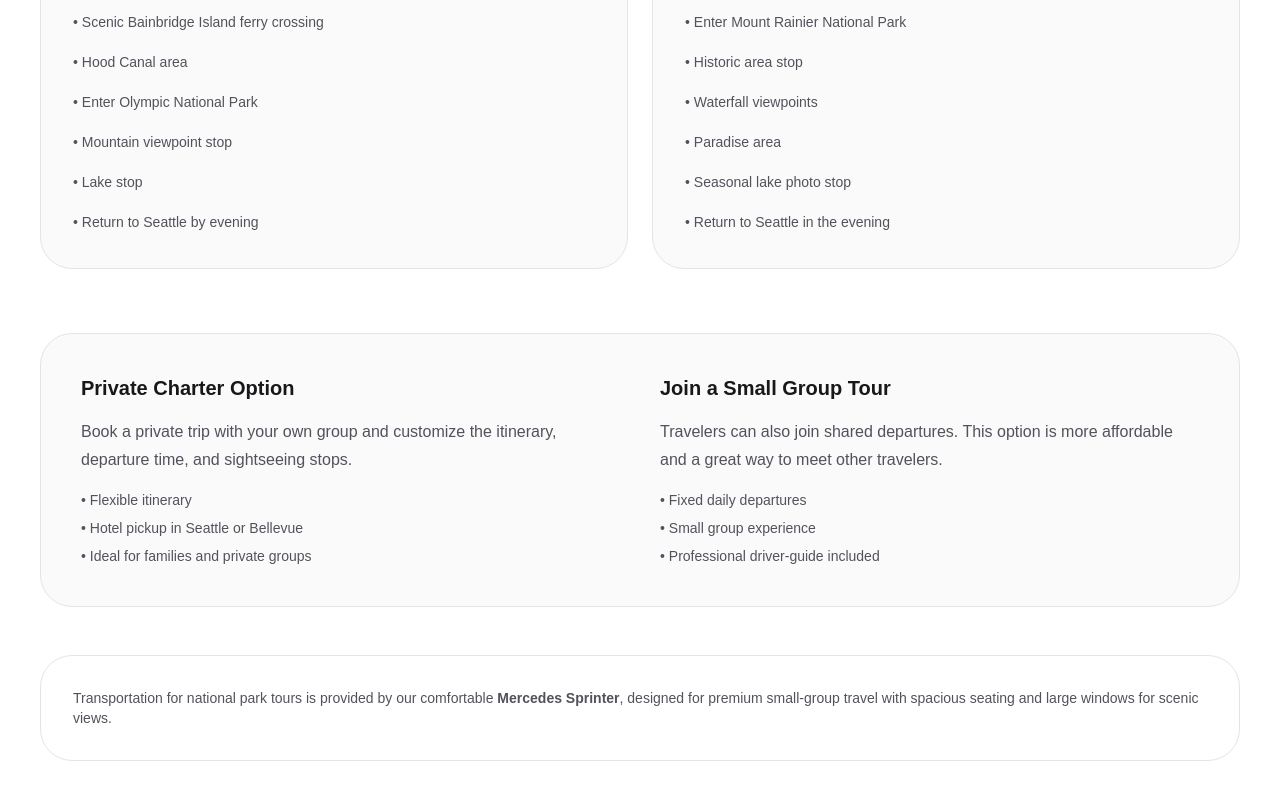
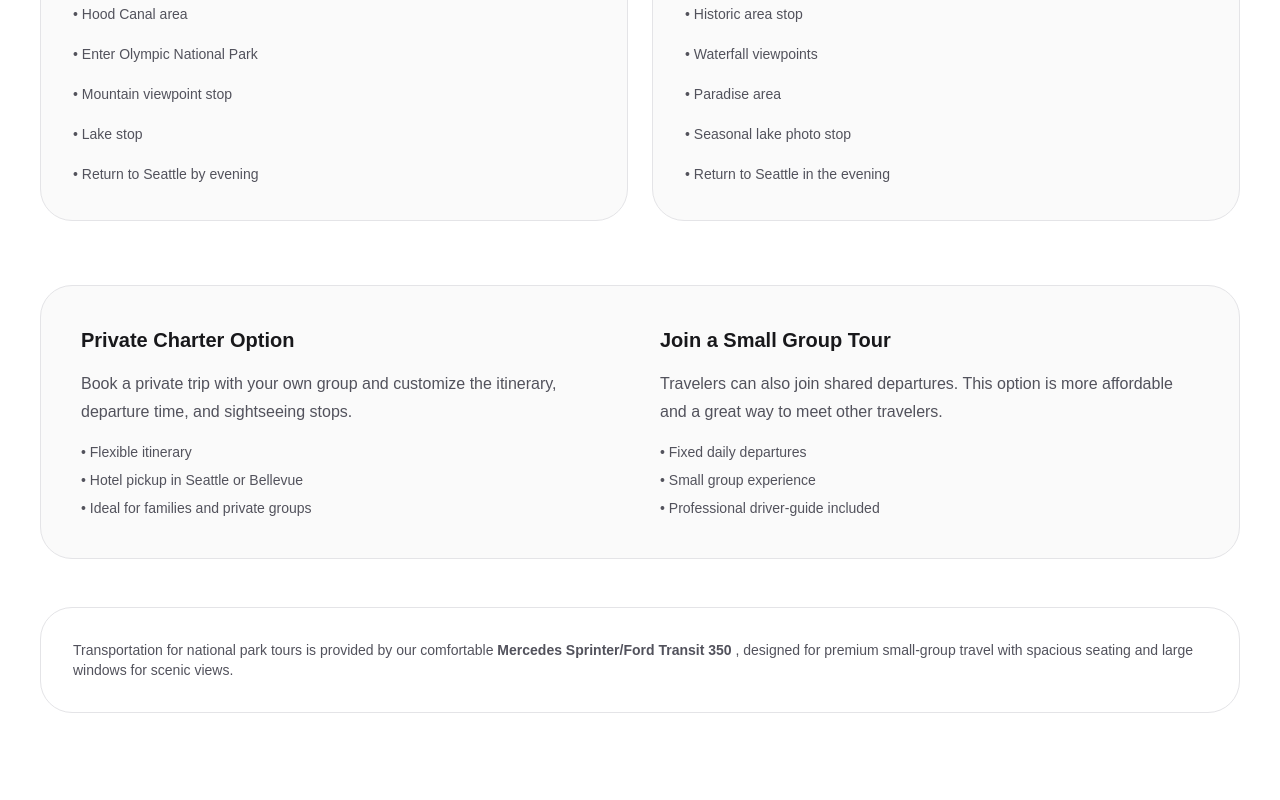
Before and after one commit to fkbearwq/app, a Next.js app: page / in a window 1280 px wide. Shown: the part 5160-5960 px from the top of the page. Built offline with nearby package versions, Linux system fonts and the light colour scheme.

Commit message:
Update page.jsx

```diff
--- a/app/page.jsx
+++ b/app/page.jsx
@@ -683,13 +683,13 @@ const [bookedDates, setBookedDates] = useState(new Set());
 
                 <div className="rounded-2xl bg-zinc-50 p-5">
                   <div className="flex items-center justify-between text-sm text-zinc-600">
-                    //<span>Reservation Deposit</span>
-                    //<span className="font-semibold text-zinc-900">$50</span>
+                    <span>Reservation Deposit</span>
+                    <span className="font-semibold text-zinc-900">$50</span>
                   </div>
-                  /*<div className="mt-2 text-xs leading-6 text-zinc-500">
+                  <div className="mt-2 text-xs leading-6 text-zinc-500">
                     This version is ready to be upgraded later for Stripe,
                     database, and automated confirmation emails.
-                  </div>*/
+                  </div>
                 </div>
 
                 <button className="rounded-2xl bg-zinc-900 px-6 py-3 text-sm font-medium text-white transition hover:opacity-90">
@@ -870,7 +870,7 @@ const [bookedDates, setBookedDates] = useState(new Set());
 
           <div className="mt-12 rounded-[2rem] border border-zinc-200 p-8 text-sm text-zinc-600">
             Transportation for national park tours is provided by our comfortable
-            <span className="font-semibold"> Mercedes Sprinter</span>, designed for
+            <span className="font-semibold"> Mercedes Sprinter/Ford Transit 350 </span>, designed for
             premium small-group travel with spacious seating and large windows for
             scenic views.
           </div>
```
